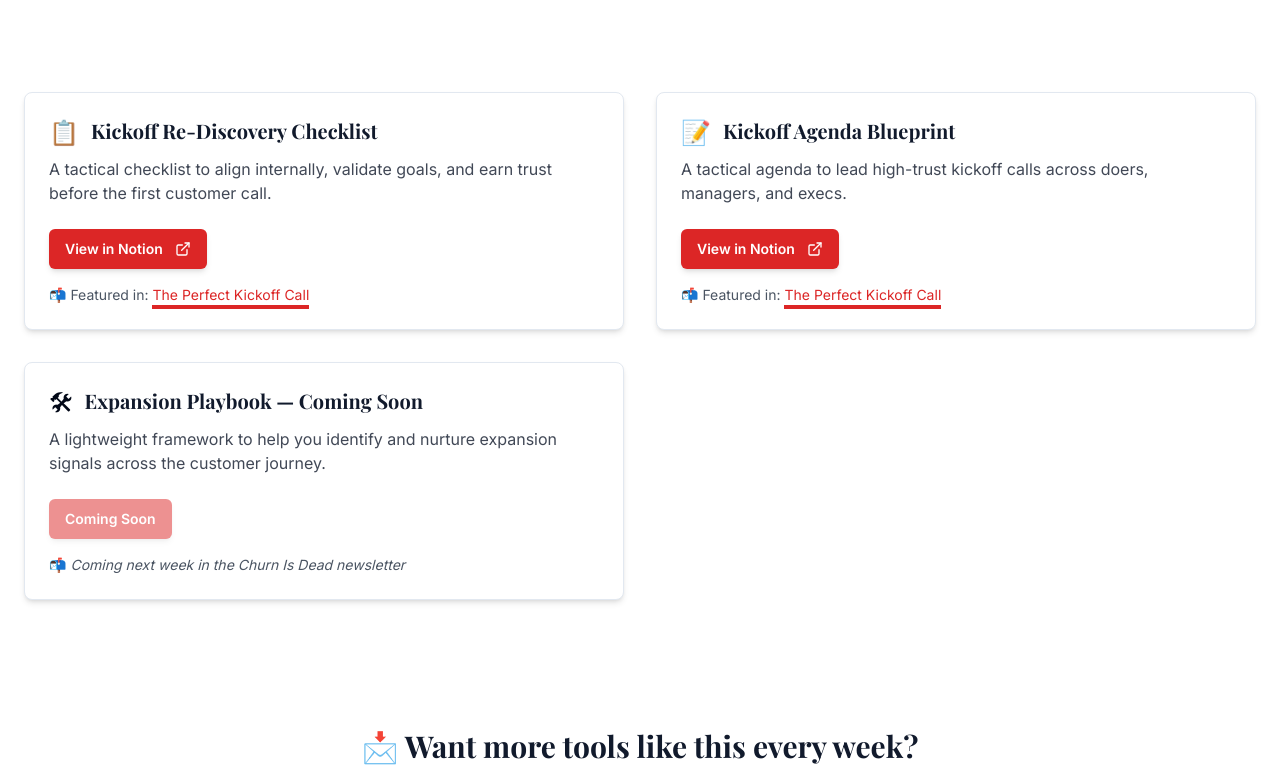
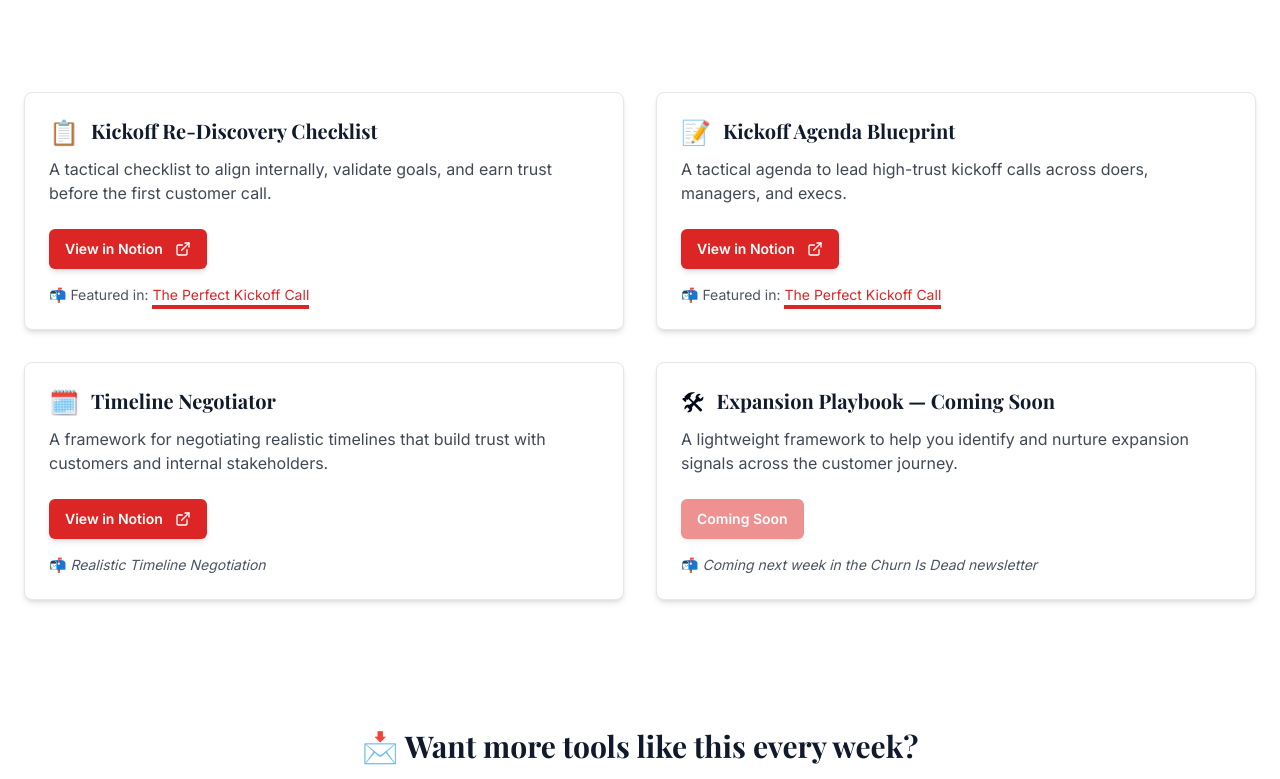
Before and after one commit to kubersethi15/churn-killers-clubhouse, a React (Vite) app: page /playbook in a window 1280 px wide. Shown: the part 437-1216 px from the top of the page. Built offline with nearby package versions, Linux system fonts and the light colour scheme.

Commit message:
feat: Add Timeline Negotiator card
Adds a new card to the playbook section with a link to the Timeline Negotiator Notion document.

```diff
--- a/src/pages/Playbook.tsx
+++ b/src/pages/Playbook.tsx
@@ -48,6 +48,19 @@ const resources: PlaybookResource[] = [
       title: "The Perfect Kickoff Call",
       link: "/newsletter/the-perfect-kickoff-call",
       comingSoon: false
+    },
+  },
+  {
+    id: "timeline-negotiator",
+    title: "Timeline Negotiator",
+    description: "A framework for negotiating realistic timelines that build trust with customers and internal stakeholders.",
+    ctaText: "View in Notion",
+    ctaLink: "https://www.notion.so/Timeline-Negotiator-1f95d0709c99808e8926eaeff56ef138?pvs=4",
+    icon: "🗓️",
+    featuredIn: {
+      title: "Realistic Timeline Negotiation",
+      link: "/newsletter/realistic-timeline-negotiation",
+      comingSoon: true
     },
   },
   {
```
